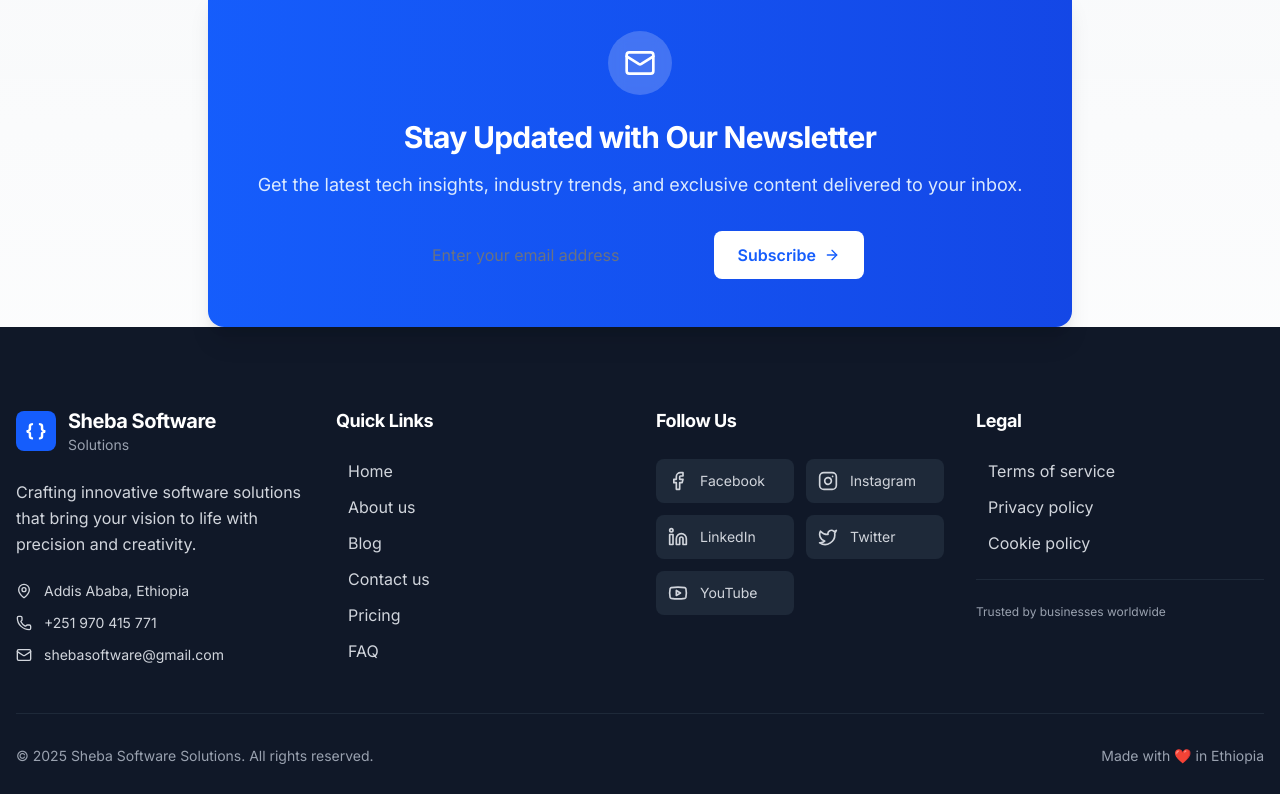
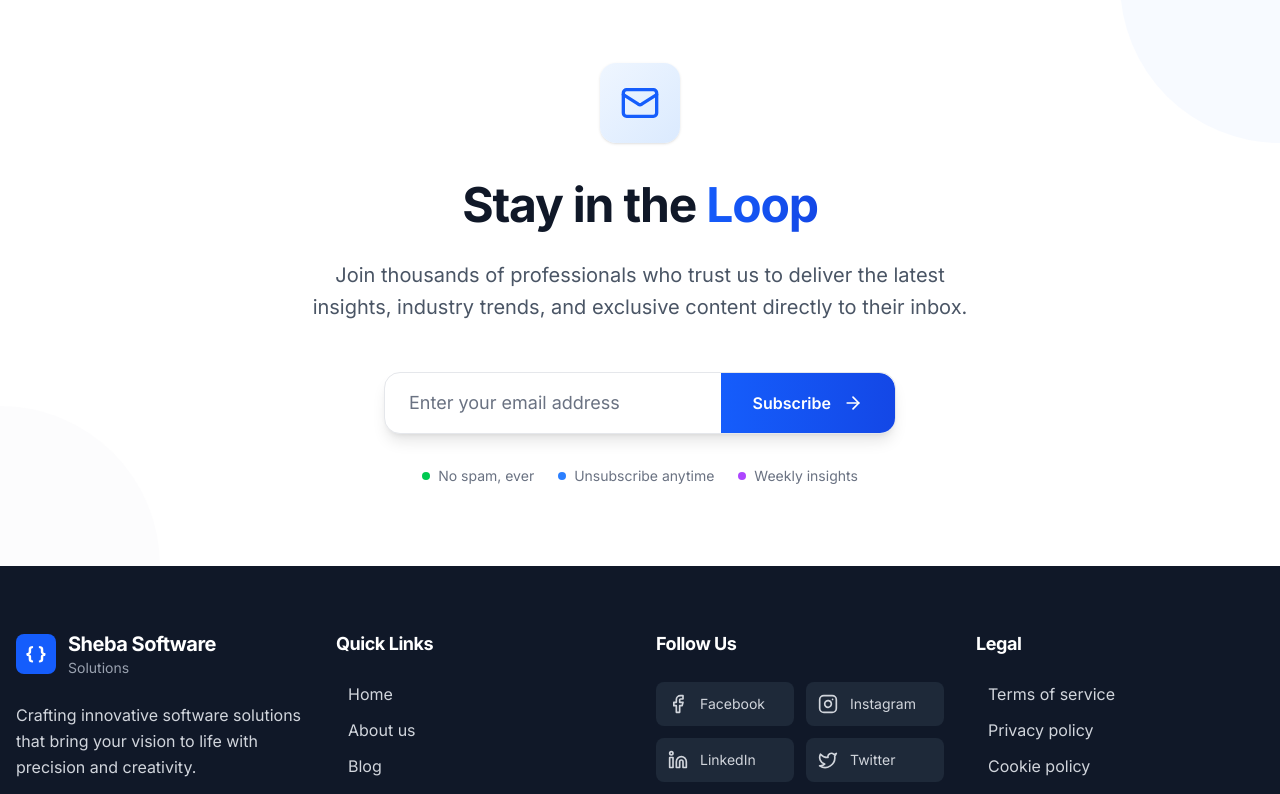
Before and after one commit to Sheba-Software-Solutions/Sheba-website, a React (Vite) app: page /blog in a window 1280 px wide. Shown: the part 2126-2920 px from the top of the page. Built offline with nearby package versions, Linux system fonts and the light colour scheme.

Commit message:
newsletter tweak

```diff
--- a/src/Components/Blog/Footer.jsx
+++ b/src/Components/Shared/Footer.jsx
@@ -2,7 +2,7 @@ import { useState } from 'react';
 import { Link } from 'react-router';
 import { Mail, Phone, MapPin, Facebook, Instagram, Linkedin, Twitter, Youtube, ArrowRight } from 'lucide-react';
 
-const Footer = () => {
+const Footer = ({ showNewsletter = false }) => {
   const [email, setEmail] = useState('');
   const [isSubscribed, setIsSubscribed] = useState(false);
 
@@ -40,57 +40,94 @@ const Footer = () => {
 
   return (
     <footer className="relative bg-gradient-to-b from-gray-50 to-white">
-      {/* Newsletter Section */}
-      <div className="relative -mb-16 pb-16">
-        <div className="absolute inset-x-0 top-0 h-24 bg-gradient-to-b from-transparent to-gray-50"></div>
+      {/* Newsletter Section - Only show if showNewsletter prop is true */}
+      {showNewsletter && (
+        <div className="relative py-20 bg-white">
+          {/* Decorative background elements */}
+          <div className="absolute inset-0 overflow-hidden">
+            <div className="absolute -top-40 -right-40 w-80 h-80 bg-blue-50 rounded-full opacity-50"></div>
+            <div className="absolute -bottom-40 -left-40 w-80 h-80 bg-gray-50 rounded-full opacity-50"></div>
+          </div>
 
-        {/* Newsletter Card */}
-        <div className="relative max-w-4xl mx-auto px-4">
-          <div className="bg-gradient-to-r from-blue-600 to-blue-700 rounded-2xl p-8 md:p-12 shadow-xl transform hover:scale-105 transition-all duration-300">
-            <div className="text-center text-white">
-              <div className="inline-flex items-center justify-center w-16 h-16 bg-white/20 rounded-full mb-6 backdrop-blur-sm">
-                <Mail className="w-8 h-8" />
+          {/* Newsletter Content */}
+          <div className="relative max-w-4xl mx-auto px-4 text-center">
+            <div className="max-w-2xl mx-auto">
+              {/* Icon */}
+              <div className="inline-flex items-center justify-center w-20 h-20 bg-gradient-to-br from-blue-50 to-blue-100 rounded-2xl mb-8 shadow-sm">
+                <Mail className="w-10 h-10 text-blue-600" />
               </div>
-              <h3 className="text-2xl md:text-3xl font-bold mb-4">
-                Stay Updated with Our Newsletter
+
+              {/* Heading */}
+              <h3 className="text-4xl md:text-5xl font-bold text-gray-900 mb-6 leading-tight">
+                Stay in the
+                <span className="bg-gradient-to-r from-blue-600 to-blue-700 bg-clip-text text-transparent"> Loop</span>
               </h3>
-              <p className="text-blue-100 mb-8 text-lg">
-                Get the latest tech insights, industry trends, and exclusive content delivered to your inbox.
+
+              {/* Description */}
+              <p className="text-lg md:text-xl text-gray-600 mb-12 leading-relaxed">
+                Join thousands of professionals who trust us to deliver the latest insights,
+                industry trends, and exclusive content directly to their inbox.
               </p>
 
-              <form onSubmit={handleNewsletterSubmit} className="max-w-md mx-auto">
-                <div className="flex flex-col sm:flex-row gap-3">
+              {/* Newsletter Form */}
+              <form onSubmit={handleNewsletterSubmit} className="max-w-lg mx-auto">
+                <div className="relative group">
+                  <div className="relative flex flex-col sm:flex-row bg-white rounded-2xl border border-gray-200 shadow-lg overflow-hidden transition-all duration-300 group-hover:shadow-xl group-hover:border-blue-200">
+                    <div className="flex-1 relative">
                       <input
                         type="email"
                         value={email}
                         onChange={(e) => setEmail(e.target.value)}
                         placeholder="Enter your email address"
-                    className="flex-1 px-4 py-3 rounded-lg text-gray-900 placeholder-gray-500 focus:outline-none focus:ring-2 focus:ring-white/50 transition-all duration-200"
+                        className="w-full px-6 py-4 text-gray-900 placeholder-gray-500 bg-transparent border-0 focus:outline-none focus:ring-0 text-lg"
                         required
                       />
+                    </div>
                     <button
                       type="submit"
                       disabled={isSubscribed}
-                    className="px-6 py-3 bg-white text-blue-600 rounded-lg font-semibold hover:bg-gray-50 focus:outline-none focus:ring-2 focus:ring-white/50 transition-all duration-200 flex items-center justify-center gap-2 disabled:opacity-75"
+                      className="px-8 py-4 bg-gradient-to-r from-blue-600 to-blue-700 text-white font-semibold hover:from-blue-700 hover:to-blue-800 focus:outline-none focus:ring-2 focus:ring-blue-500 focus:ring-offset-2 transition-all duration-200 flex items-center justify-center gap-3 disabled:opacity-75 sm:rounded-r-2xl rounded-b-2xl sm:rounded-b-none"
                     >
                       {isSubscribed ? (
-                      'Subscribed!'
+                        <span className="flex items-center gap-2">
+                          <div className="w-5 h-5 bg-white rounded-full flex items-center justify-center">
+                            <div className="w-2 h-2 bg-green-500 rounded-full"></div>
+                          </div>
+                          Subscribed!
+                        </span>
                       ) : (
                         <>
                           Subscribe
-                        <ArrowRight className="w-4 h-4" />
+                          <ArrowRight className="w-5 h-5 transition-transform duration-200 group-hover:translate-x-1" />
                         </>
                       )}
                     </button>
+                  </div>
+                </div>
+
+                {/* Trust indicators */}
+                <div className="flex items-center justify-center gap-6 mt-8 text-sm text-gray-500">
+                  <div className="flex items-center gap-2">
+                    <div className="w-2 h-2 bg-green-500 rounded-full"></div>
+                    <span>No spam, ever</span>
+                  </div>
+                  <div className="flex items-center gap-2">
+                    <div className="w-2 h-2 bg-blue-500 rounded-full"></div>
+                    <span>Unsubscribe anytime</span>
+                  </div>
+                  <div className="flex items-center gap-2">
+                    <div className="w-2 h-2 bg-purple-500 rounded-full"></div>
+                    <span>Weekly insights</span>
+                  </div>
                 </div>
               </form>
             </div>
           </div>
         </div>
-      </div>
+      )}
 
       {/* Main Footer */}
-      <div className="bg-gray-900 text-white pt-20 pb-8">
+      <div className={`bg-gray-900 text-white ${showNewsletter ? 'pt-16' : 'pt-16'} pb-8`}>
         <div className="max-w-7xl mx-auto px-4">
           {/* Footer Content */}
           <div className="grid grid-cols-1 md:grid-cols-2 lg:grid-cols-4 gap-8 mb-12">
@@ -207,7 +244,7 @@ const Footer = () => {
           <div className="border-t border-gray-800 pt-8">
             <div className="flex flex-col md:flex-row justify-between items-center gap-4">
               <p className="text-gray-400 text-sm">
-                © 2025 Sheba Software Solutions. All rights reserved.
+                © 2024 Sheba Software Solutions. All rights reserved.
               </p>
               <div className="flex items-center gap-6">
                 <span className="text-gray-400 text-sm">Made with ❤️ in Ethiopia</span>
--- a/src/pages/Blog/Blog.jsx
+++ b/src/pages/Blog/Blog.jsx
@@ -2,7 +2,7 @@ import React from 'react'
 import NavBar from '../../Components/Shared/NavBar'
 import Hero from '../../Components/Blog/Hero'
 import FeaturedArticles from '../../Components/Blog/FeaturedArticles'
-import Footer from '../../Components/Blog/Footer'
+import Footer from '../../Components/Shared/Footer'
 
 export default function Blog() {
   return (
@@ -11,8 +11,8 @@ export default function Blog() {
       <div className="pt-20">
         <Hero/>
         <FeaturedArticles/>
-        <Footer/>
       </div>
+      <Footer showNewsletter={true} />
     </div>
   )
 }
--- a/src/pages/Home.jsx
+++ b/src/pages/Home.jsx
@@ -4,8 +4,11 @@ import SnowEffect from "../Components/Home/SnowEffect";
 import NavBar from "../Components/Shared/NavBar";
 import About from "../Components/About/About";
 import Contact from "../Components/Contact/Contact";
+import Footer from "../Components/Shared/Footer";
+
 const Home = () => {
   return (
+    <>
       <div className="min-h-screen bg-grey-50 flex flex-col ">
         <div className="m-8 flex-1 bg-gradient-to-b from-blue-100 to-blue-200 flex flex-col relative">
           <SnowEffect />
@@ -15,10 +18,10 @@ const Home = () => {
 
           <About />
           <Contact />
-
-
         </div>
       </div>
+      <Footer />
+    </>
   );
 };
 
```
Also changed, not shown: 1 other file (tests, documents, lock files or other folders). Lines whose indentation alone changed are shown as unchanged.
